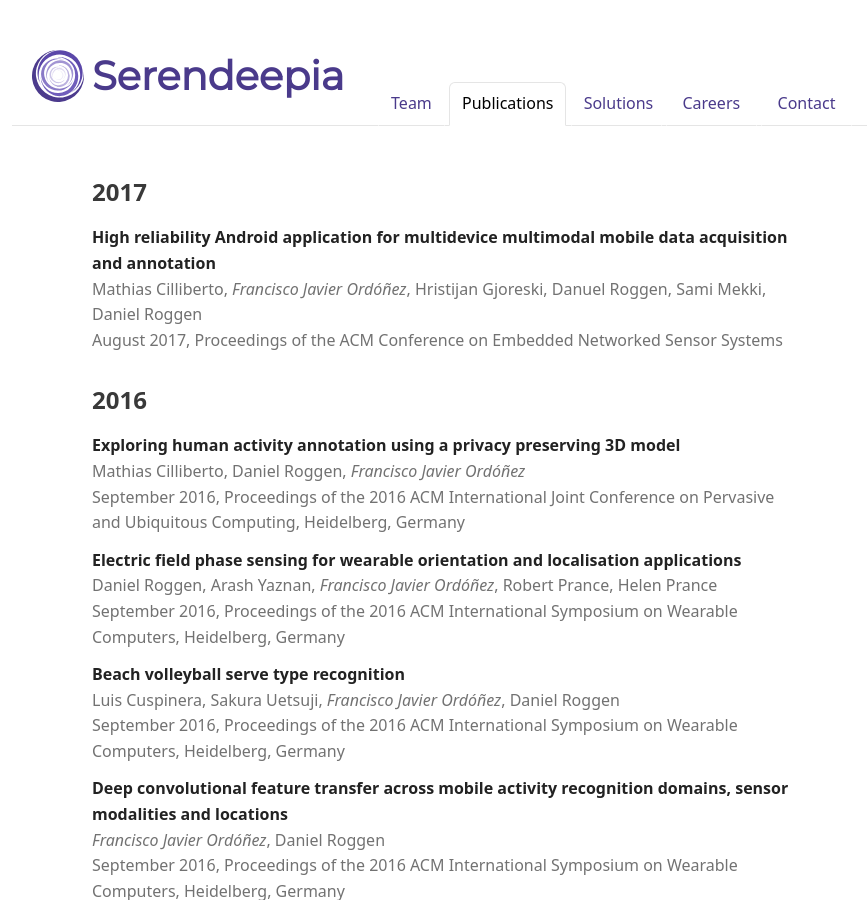
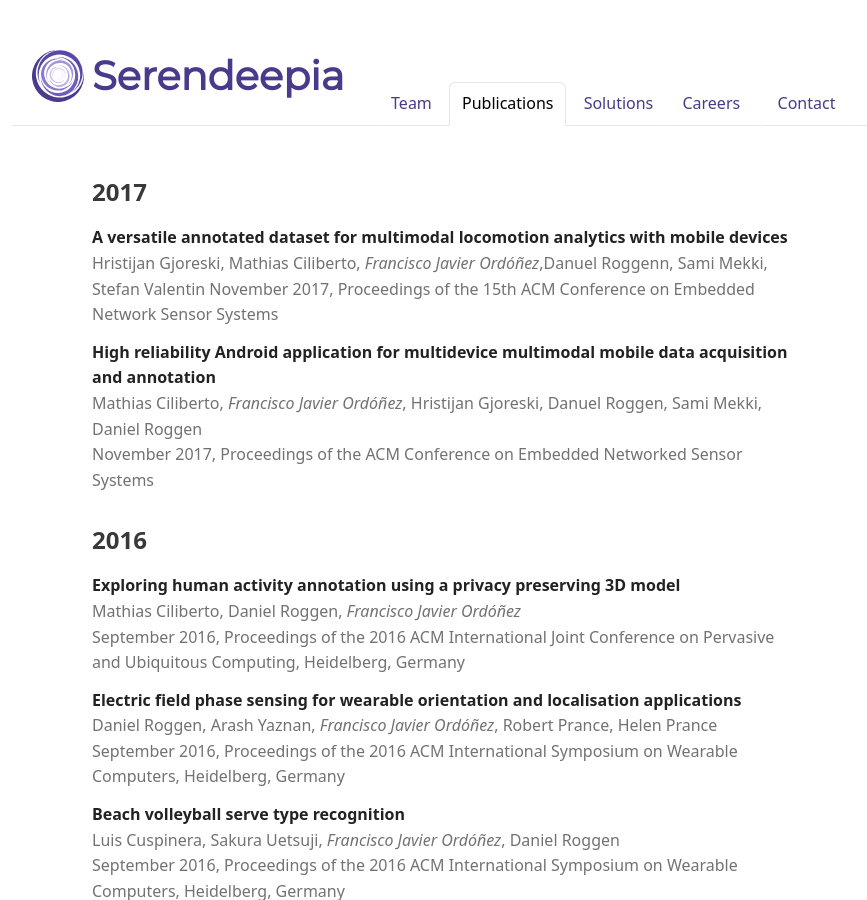
Before and after one commit to serendeepia/serendeepia.github.io, a Jekyll site: the page built from publications.md, in a window 1280 px wide and 900 px high. Shown: the whole window, without its empty margins (198-1065 px from the left). Built offline with Jekyll 4.4.1, drawn with Linux system fonts in a browser that asks for light colours; a script that is not in the unit is left out.

Commit message:
Update publications.md

```diff
--- a/publications.md
+++ b/publications.md
@@ -6,14 +6,18 @@ navigation_weight: 4
 
 ## 2017
 
+**A versatile annotated dataset for multimodal locomotion analytics with mobile devices**
+Hristijan Gjoreski, Mathias Ciliberto,  _Francisco Javier Ordóñez_,Danuel Roggenn, Sami Mekki, Stefan Valentin
+November 2017, Proceedings of the 15th ACM Conference on Embedded Network Sensor Systems
+
 **High reliability Android application for multidevice multimodal mobile data acquisition and annotation**
-Mathias Cilliberto, _Francisco Javier Ordóñez_, Hristijan Gjoreski, Danuel Roggen, Sami Mekki, Daniel Roggen
-August 2017, Proceedings of the ACM Conference on Embedded Networked Sensor Systems
+Mathias Ciliberto, _Francisco Javier Ordóñez_, Hristijan Gjoreski, Danuel Roggen, Sami Mekki, Daniel Roggen
+November 2017, Proceedings of the ACM Conference on Embedded Networked Sensor Systems
 
 ## 2016
 
 **Exploring human activity annotation using a privacy preserving 3D model**
-Mathias Cilliberto, Daniel Roggen, _Francisco Javier Ordóñez_
+Mathias Ciliberto, Daniel Roggen, _Francisco Javier Ordóñez_
 September 2016, Proceedings of the 2016 ACM International Joint Conference on Pervasive and Ubiquitous Computing, Heidelberg, Germany
 
 **Electric field phase sensing for wearable orientation and localisation applications**
```
